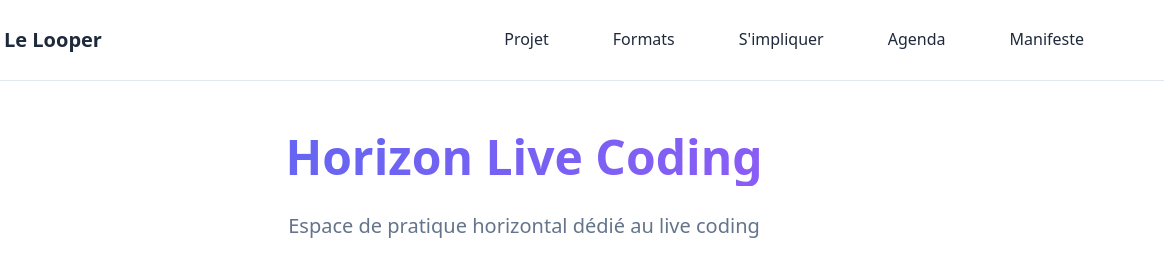
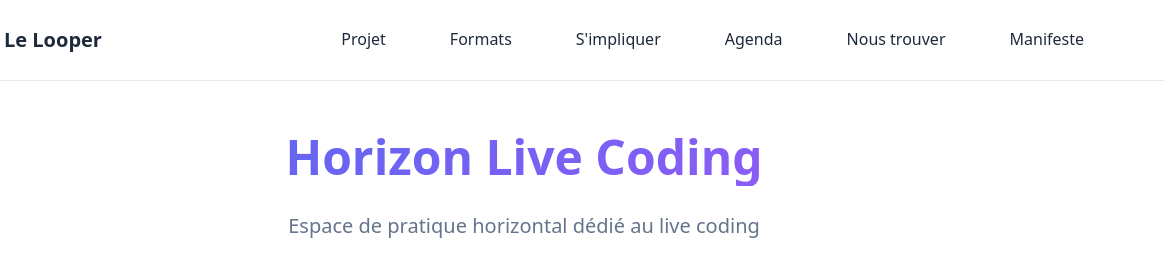
Before and after one commit to Website-Industry/website-le-looper, a plain HTML site: page horizon-live-coding.html in a window 1280 px wide. Shown: the top 280 px of the page, 116-1280 px from the left. Drawn offline with Linux system fonts and the light colour scheme.

Commit message:
Add "Nous trouver" link to navigation in multiple HTML files for improved accessibility. This update includes the horizon-live-coding.html, index.html, manifesto.html, and workflow.html files.

```diff
--- a/horizon-live-coding.html
+++ b/horizon-live-coding.html
@@ -26,6 +26,7 @@
                 <li><a href="index.html#formats" class="nav-link">Formats</a></li>
                 <li><a href="index.html#impliquer" class="nav-link">S'impliquer</a></li>
                 <li><a href="index.html#agenda" class="nav-link">Agenda</a></li>
+                <li><a href="index.html#contact" class="nav-link">Nous trouver</a></li>
                 <li><a href="manifesto.html" class="nav-link">Manifeste</a></li>
             </ul>
         </div>
```
Also changed, not shown: index.html (+1 -0 lines), manifesto.html (+1 -0 lines), workflow.html (+1 -0 lines).
